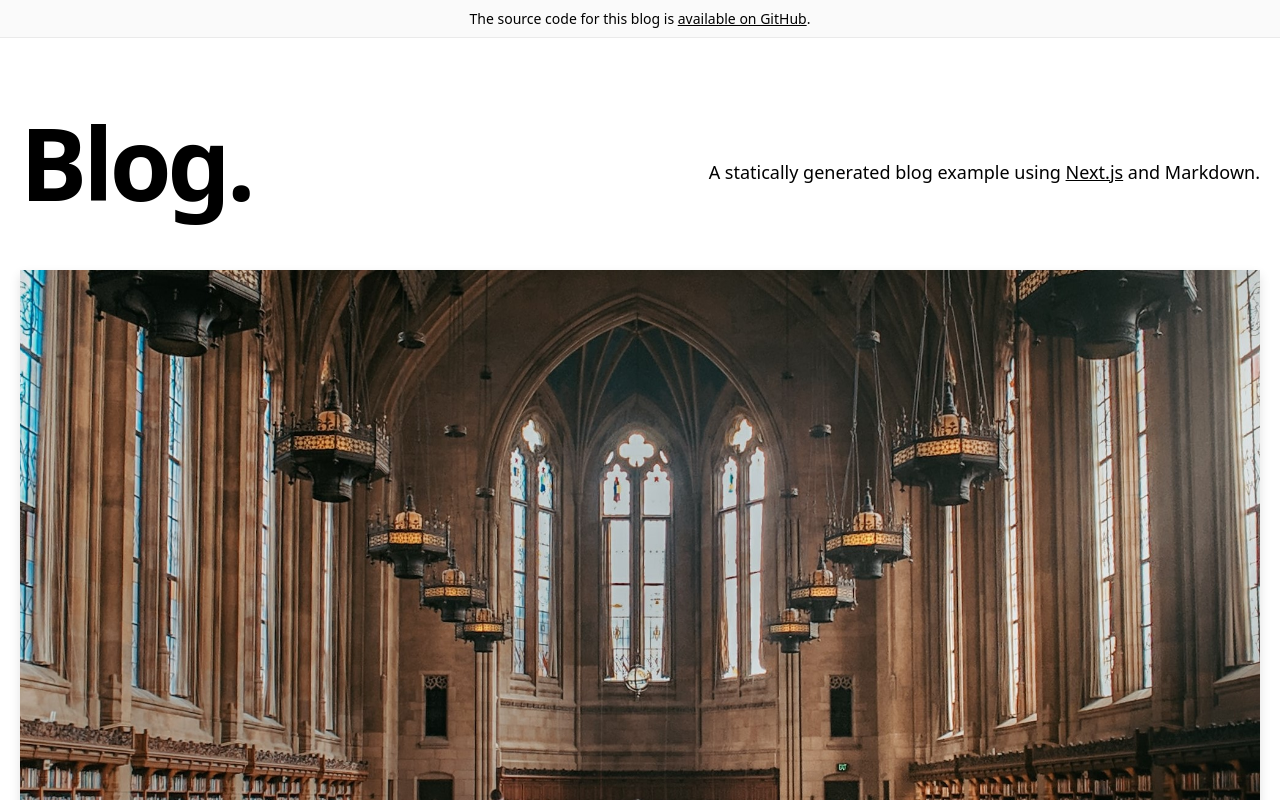
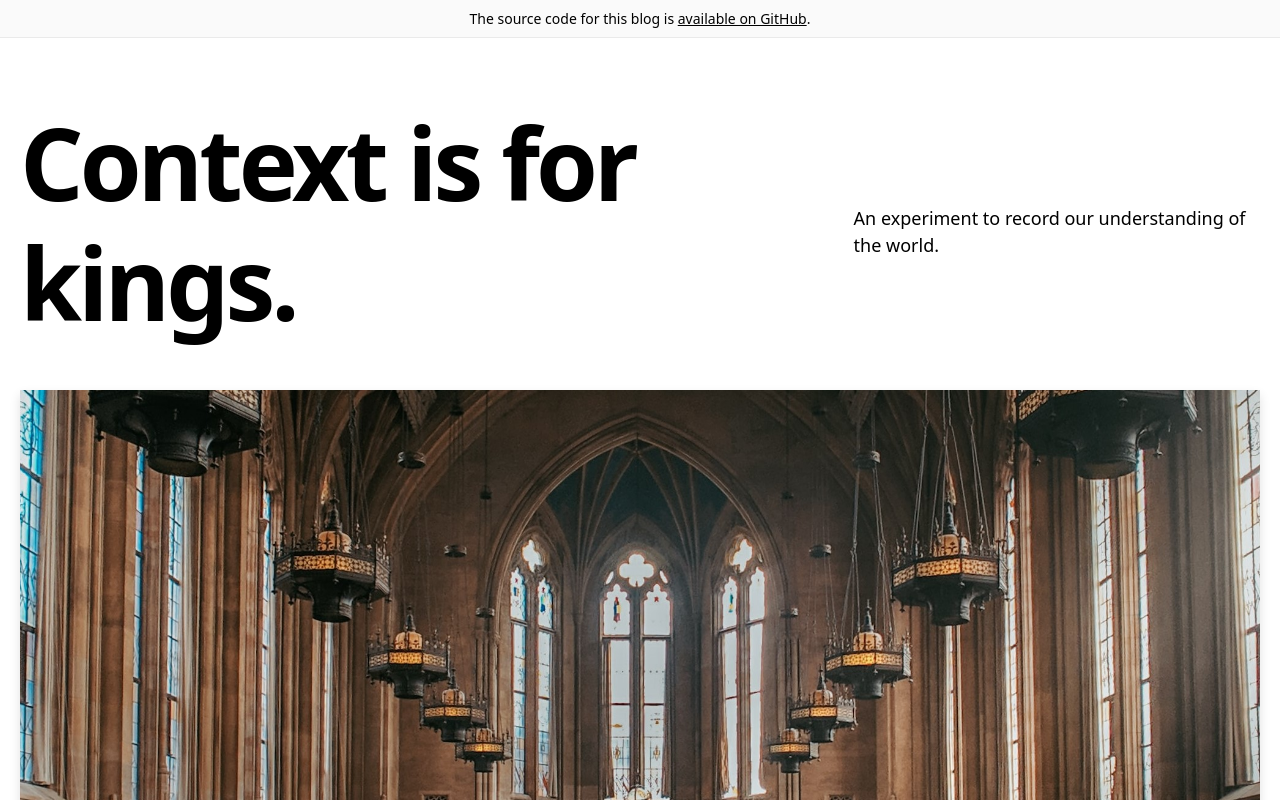
Before and after one commit to KinkadeC/blog-starter-app, a Next.js app: page / in a window 1280 px wide. Shown: the top 800 px of the page. Built offline with nearby package versions, Linux system fonts and the light colour scheme.

Commit message:
Update intro.js

```diff
--- a/components/intro.js
+++ b/components/intro.js
@@ -4,17 +4,10 @@ export default function Intro() {
   return (
     <section className="flex-col md:flex-row flex items-center md:justify-between mt-16 mb-16 md:mb-12">
       <h1 className="text-6xl md:text-8xl font-bold tracking-tighter leading-tight md:pr-8">
-        Blog.
+        Context is for kings.
       </h1>
       <h4 className="text-center md:text-left text-lg mt-5 md:pl-8">
-        A statically generated blog example using{' '}
-        <a
-          href="https://nextjs.org/"
-          className="underline hover:text-success duration-200 transition-colors"
-        >
-          Next.js
-        </a>{' '}
-        and {CMS_NAME}.
+        An experiment to record our understanding of the world.
       </h4>
     </section>
   )
```
